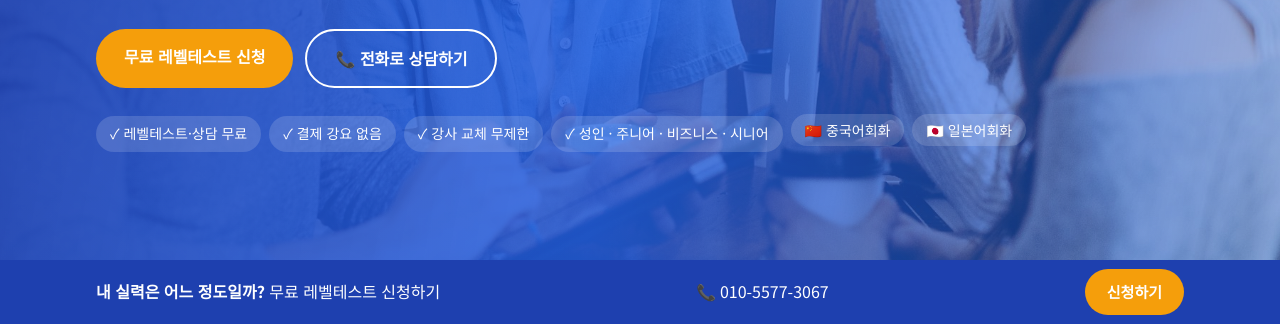
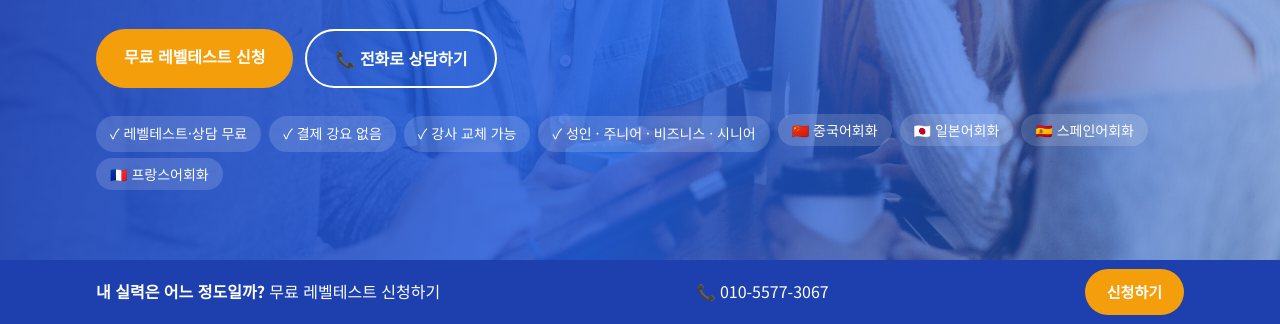
Before and after one commit to 0528lsr-dev/maltuim, a plain HTML site: page index.html in a window 1280 px wide. Shown: the part 476-800 px from the top of the page. Drawn offline with Linux system fonts and the light colour scheme.

Commit message:
첫 화면에 스페인어·프랑스어 바로가기, '무제한' 문구 정리
Co-Authored-By: Claude Opus 5.5 <noreply@anthropic.com>

```diff
--- a/index.html
+++ b/index.html
@@ -226,10 +226,12 @@
     <div class="chips">
       <span>✓ 레벨테스트·상담 무료</span>
       <span>✓ 결제 강요 없음</span>
-      <span>✓ 강사 교체 무제한</span>
+      <span>✓ 강사 교체 가능</span>
       <span>✓ 성인 · 주니어 · 비즈니스 · 시니어</span>
       <a href="chinese.html" style="color:inherit"><span>🇨🇳 중국어회화</span></a>
       <a href="japanese.html" style="color:inherit"><span>🇯🇵 일본어회화</span></a>
+      <a href="course/spanish.html" style="color:inherit"><span>🇪🇸 스페인어회화</span></a>
+      <a href="course/french.html" style="color:inherit"><span>🇫🇷 프랑스어회화</span></a>
     </div>
   </div>
 </section>
```
